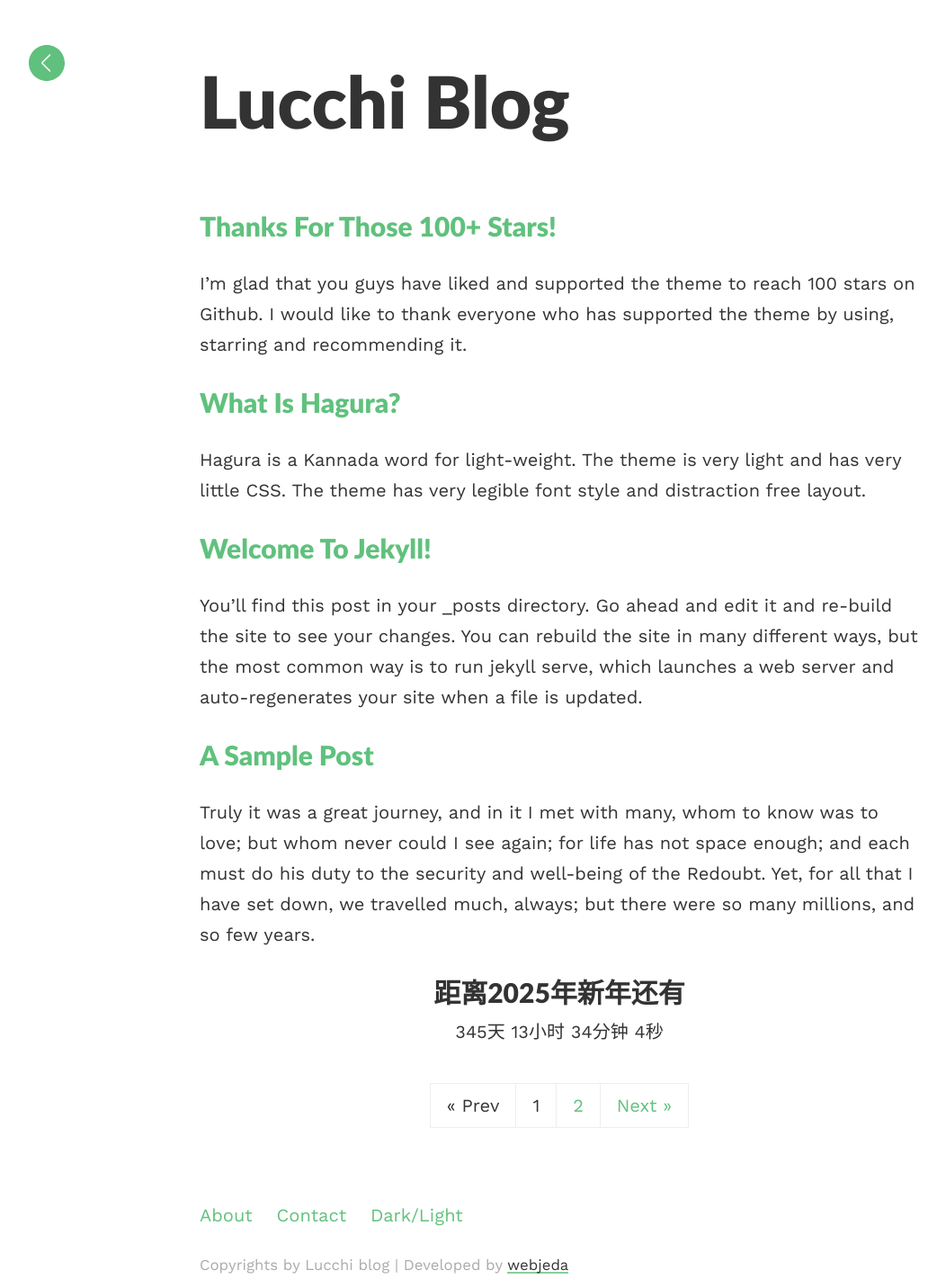
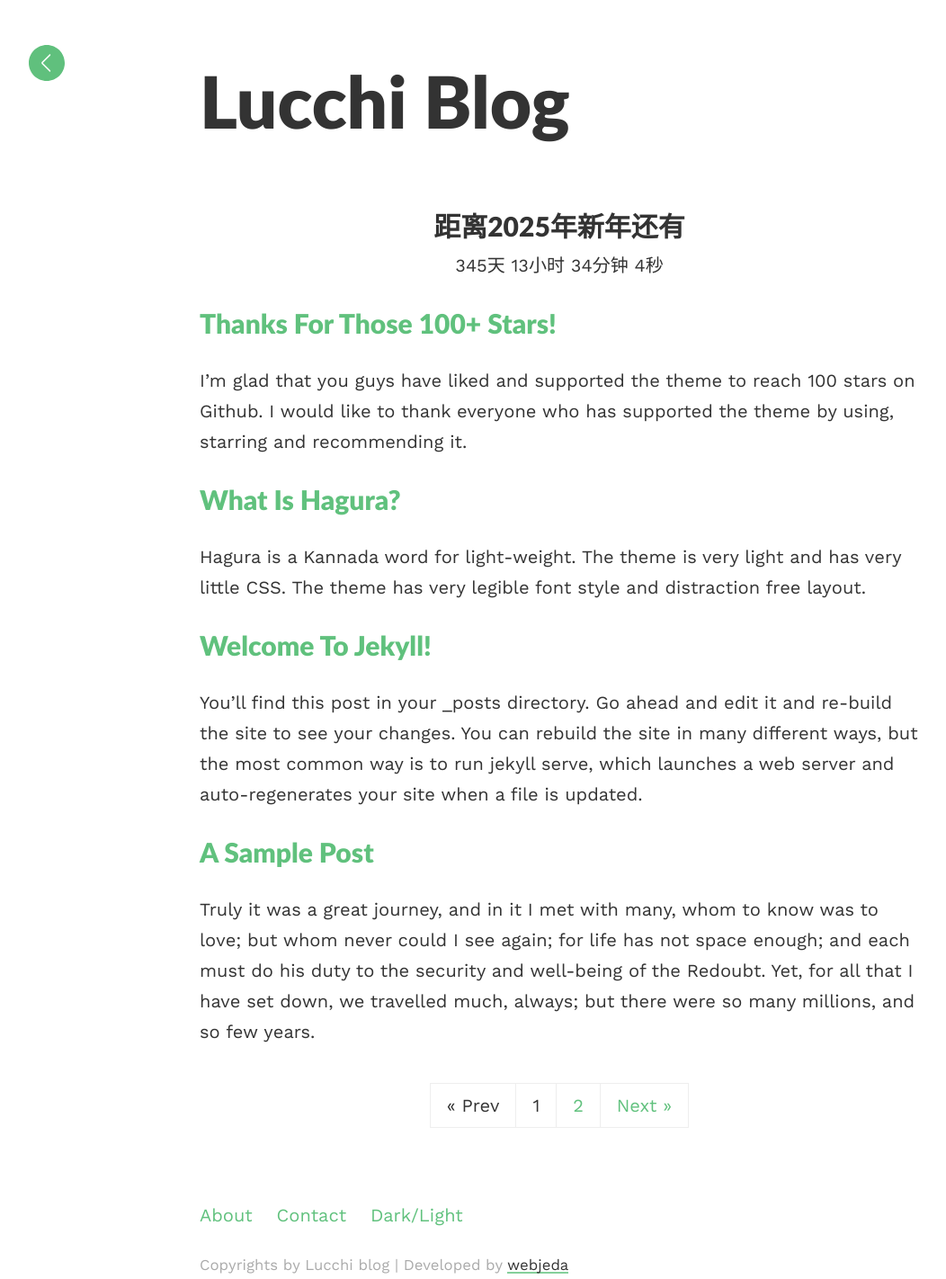
Before and after one commit to KEAIYOUAIXIAO/KEAIYOUAIXIAO.github.io, a Jekyll site: the page built from index.html, in a window 1280 px wide. Shown: the whole page at 90% size, without its empty margins (18-1070 px from the left). Built offline with Jekyll 4.4.1, drawn with Linux system fonts in a browser that asks for light colours; the list of posts is cut into pages by our own code.

Commit message:
Update index.html

```diff
--- a/index.html
+++ b/index.html
@@ -2,12 +2,6 @@
 layout: default
 ---
 <h1 class="headline">{{site.title}}</h1>
-<div class="article-list">
-  {% for post in paginator.posts %}
-    <h2><a href="{{post.url | prepend: site.baseurl}}">{{post.title}}</a></h2>
-    <p>{{post.excerpt | strip_html}}</p>
-  {% endfor %}
-</div>
 
 <h1 align="center">距离2025年新年还有</h1>
   <div id="countdown" align="center"></div>
@@ -38,6 +32,15 @@ layout: default
     updateCountdown();
   </script>
 
+<div class="article-list">
+  {% for post in paginator.posts %}
+    <h2><a href="{{post.url | prepend: site.baseurl}}">{{post.title}}</a></h2>
+    <p>{{post.excerpt | strip_html}}</p>
+  {% endfor %}
+</div>
+
+
+
 <!-- pagination -->
 {% if paginator.total_pages > 1 %}
 <div class="pagination">
```
